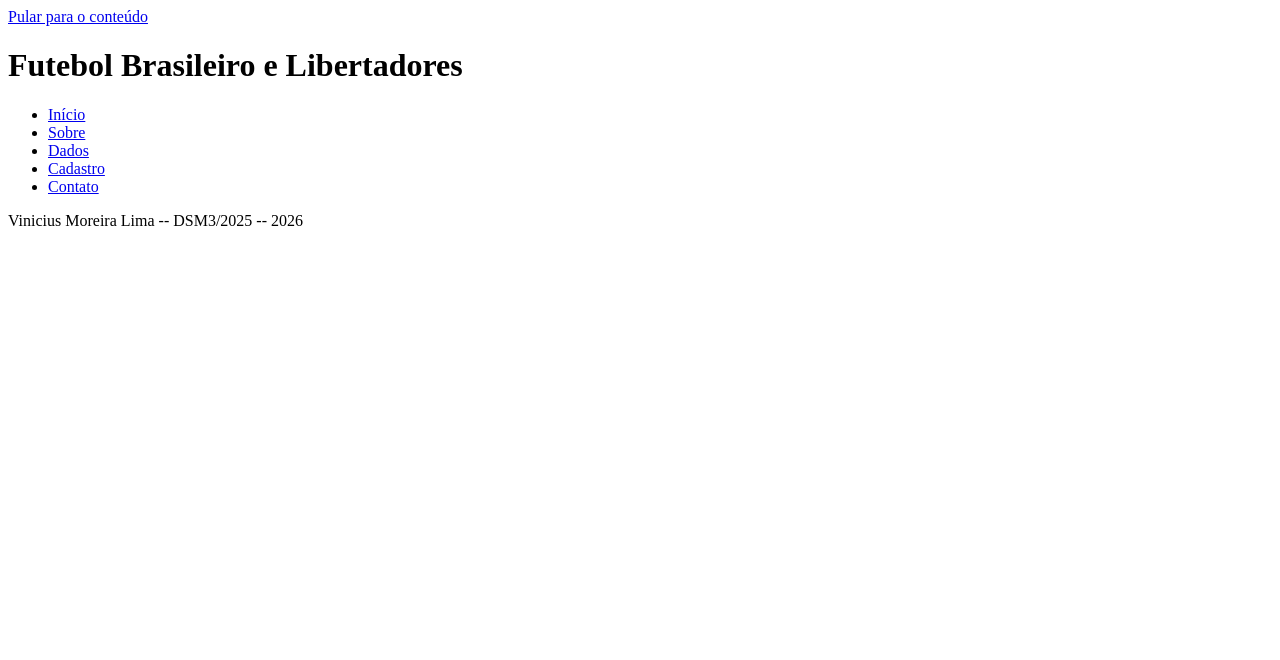
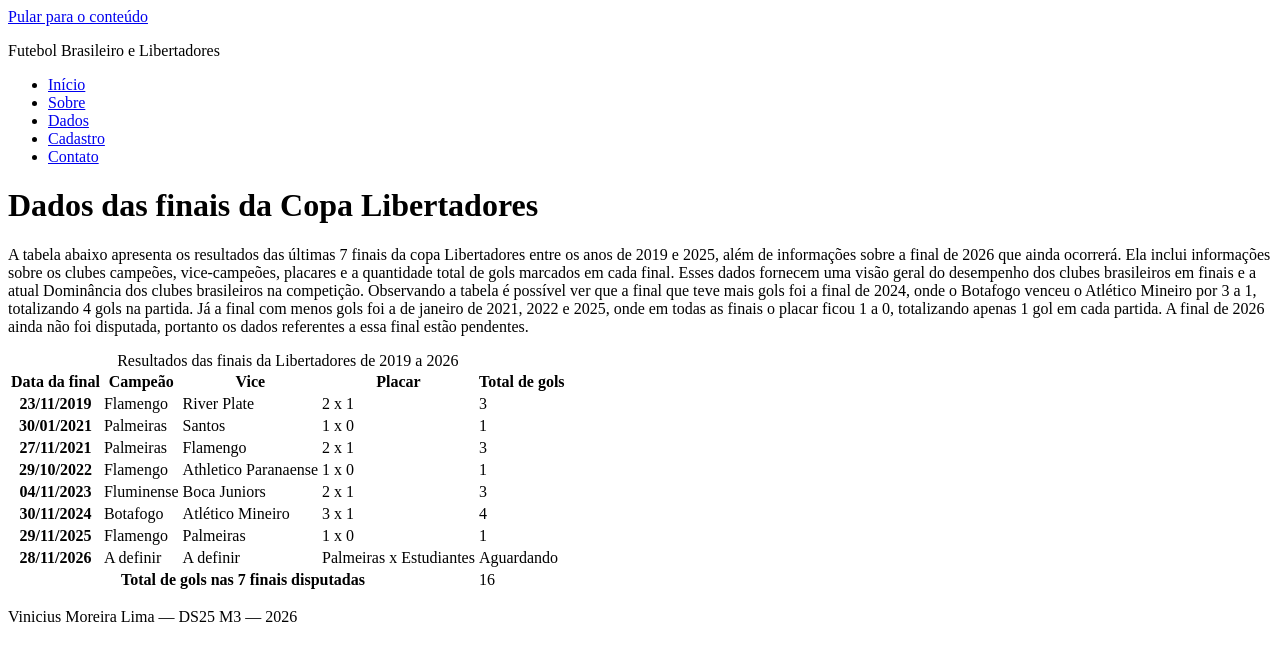
Before and after one commit to ViniciusLima150/site-tema-livre, a plain HTML site: page dados.html in a window 1280 px wide. Drawn offline with Linux system fonts and the light colour scheme.

Commit message:
Termina a página Dados com a tabela

```diff
--- a/dados.html
+++ b/dados.html
@@ -3,27 +3,142 @@
 <head>
     <meta charset="UTF-8">
     <meta name="viewport" content="width=device-width, initial-scale=1.0">
-    <meta name="description" content="Conheça as 3 principais competições que um time brasileiro pode competir.">
-    <title>Início - Futebol Brasileiro e Libertadores</title>
+    <meta name="description" content="Confira os resultados das finais da Copa Libertadores entre 2019 e 2026, com campeões, vice-campeões e números de gols.">
+    <title>Dados — Futebol Brasileiro e Libertadores</title>
 </head>
 <body>
     <a href="#conteudo">Pular para o conteúdo</a>
+
     <header>
-        <h1>Futebol Brasileiro e Libertadores</h1>
+        <p>Futebol Brasileiro e Libertadores</p>
         <nav aria-label="Menu principal">
             <ul>
                 <li><a href="index.html">Início</a></li>
                 <li><a href="sobre.html">Sobre</a></li>
-                <li><a href="dados.html">Dados</a></li>
+                <li><a href="dados.html" aria-current="page">Dados</a></li>
                 <li><a href="cadastro.html">Cadastro</a></li>
                 <li><a href="contato.html">Contato</a></li>
             </ul>
         </nav>
     </header>
+
     <main id="conteudo">
+        <h1>Dados das finais da Copa Libertadores</h1>
+
+        <p>
+            A tabela abaixo apresenta os resultados das últimas 7 finais da copa Libertadores entre os anos de 2019 e 2025, além de informações sobre a final de 2026 que ainda ocorrerá. Ela inclui informações sobre os clubes campeões, vice-campeões, placares e a quantidade total de gols marcados em cada final. Esses dados fornecem uma visão geral do desempenho dos clubes brasileiros em finais e a atual Dominância dos clubes brasileiros na competição. Observando a tabela é possível ver que a final que teve mais gols foi a final de 2024, onde o Botafogo venceu o Atlético Mineiro por 3 a 1, totalizando 4 gols na partida. Já a final com menos gols foi a de janeiro de 2021, 2022 e 2025, onde em todas as finais o placar ficou 1 a 0, totalizando apenas 1 gol em cada partida. A final de 2026 ainda não foi disputada, portanto os dados referentes a essa final estão pendentes.
+        </p>
+
+        <table>
+            <caption>
+                Resultados das finais da Libertadores de 2019 a 2026
+            </caption>
+
+            <thead>
+                <tr>
+                    <th scope="col">Data da final</th>
+                    <th scope="col">Campeão</th>
+                    <th scope="col">Vice</th>
+                    <th scope="col">Placar</th>
+                    <th scope="col">Total de gols</th>
+                </tr>
+            </thead>
+
+            <tbody>
+                <tr>
+                    <th scope="row">
+                        <time datetime="2019-11-23">23/11/2019</time>
+                    </th>
+                    <td>Flamengo</td>
+                    <td>River Plate</td>
+                    <td>2 x 1</td>
+                    <td>3</td>
+                </tr>
+
+                <tr>
+                    <th scope="row">
+                        <time datetime="2021-01-30">30/01/2021</time>
+                    </th>
+                    <td>Palmeiras</td>
+                    <td>Santos</td>
+                    <td>1 x 0</td>
+                    <td>1</td>
+                </tr>
+
+                <tr>
+                    <th scope="row">
+                        <time datetime="2021-11-27">27/11/2021</time>
+                    </th>
+                    <td>Palmeiras</td>
+                    <td>Flamengo</td>
+                    <td>2 x 1</td>
+                    <td>3</td>
+                </tr>
+
+                <tr>
+                    <th scope="row">
+                        <time datetime="2022-10-29">29/10/2022</time>
+                    </th>
+                    <td>Flamengo</td>
+                    <td>Athletico Paranaense</td>
+                    <td>1 x 0</td>
+                    <td>1</td>
+                </tr>
+
+                <tr>
+                    <th scope="row">
+                        <time datetime="2023-11-04">04/11/2023</time>
+                    </th>
+                    <td>Fluminense</td>
+                    <td>Boca Juniors</td>
+                    <td>2 x 1</td>
+                    <td>3</td>
+                </tr>
+
+                <tr>
+                    <th scope="row">
+                        <time datetime="2024-11-30">30/11/2024</time>
+                    </th>
+                    <td>Botafogo</td>
+                    <td>Atlético Mineiro</td>
+                    <td>3 x 1</td>
+                    <td>4</td>
+                </tr>
+
+                <tr>
+                    <th scope="row">
+                        <time datetime="2025-11-29">29/11/2025</time>
+                    </th>
+                    <td>Flamengo</td>
+                    <td>Palmeiras</td>
+                    <td>1 x 0</td>
+                    <td>1</td>
+                </tr>
+
+                <tr>
+                    <th scope="row">
+                        <time datetime="2026-11-28">28/11/2026</time>
+                    </th>
+                    <td>A definir</td>
+                    <td>A definir</td>
+                    <td>Palmeiras x Estudiantes</td>
+                    <td>Aguardando</td>
+                </tr>
+            </tbody>
+
+            <tfoot>
+                <tr>
+                    <th scope="row" colspan="4">
+                        Total de gols nas 7 finais disputadas
+                    </th>
+                    <td>16</td>
+                </tr>
+            </tfoot>
+        </table>
     </main>
+
     <footer>
-        <p>Vinicius Moreira Lima -- DSM3/2025 -- 2026</p>
+        <p>Vinicius Moreira Lima — DS25 M3 — 2026</p>
     </footer>
 </body>
 </html>
```
